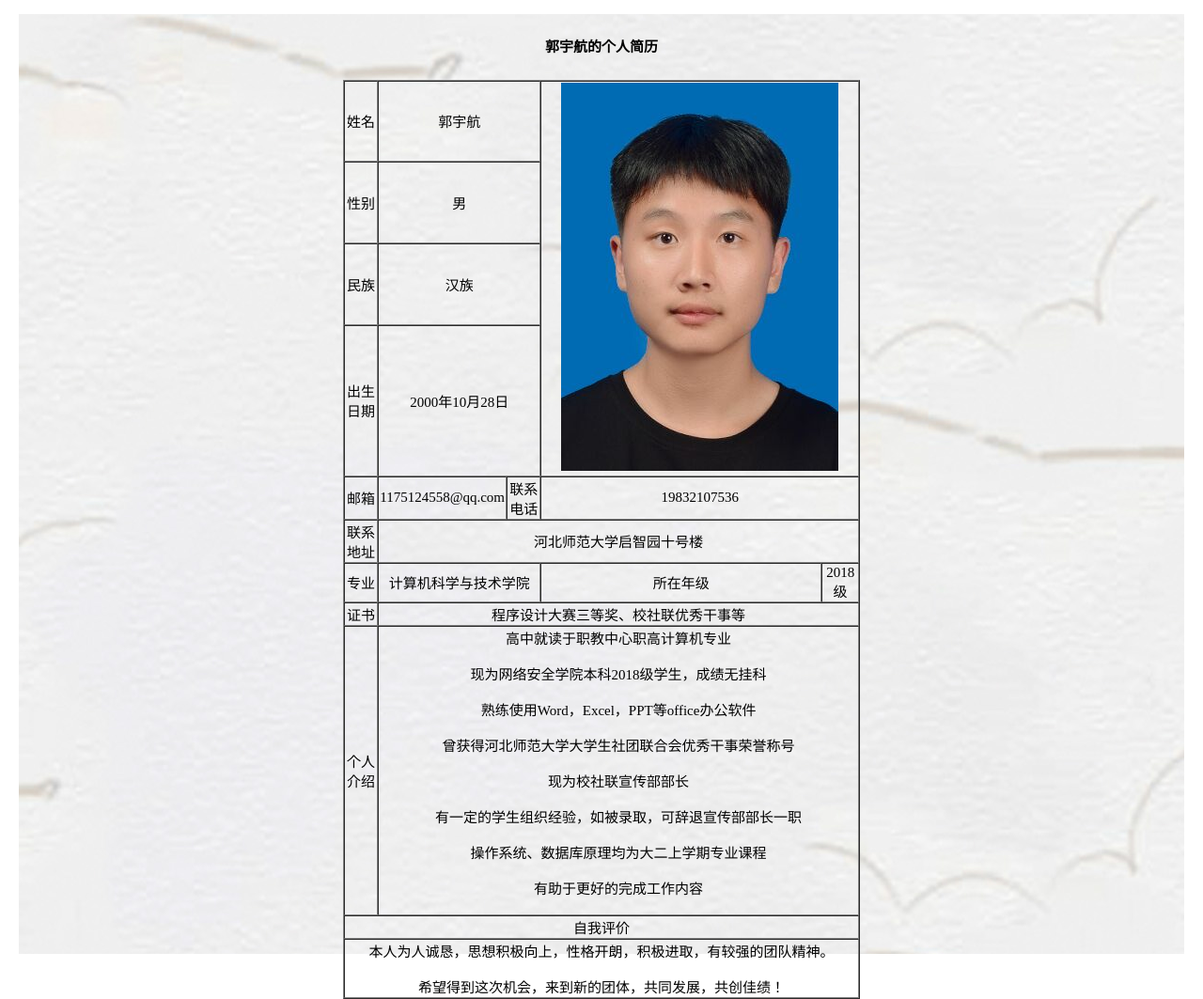
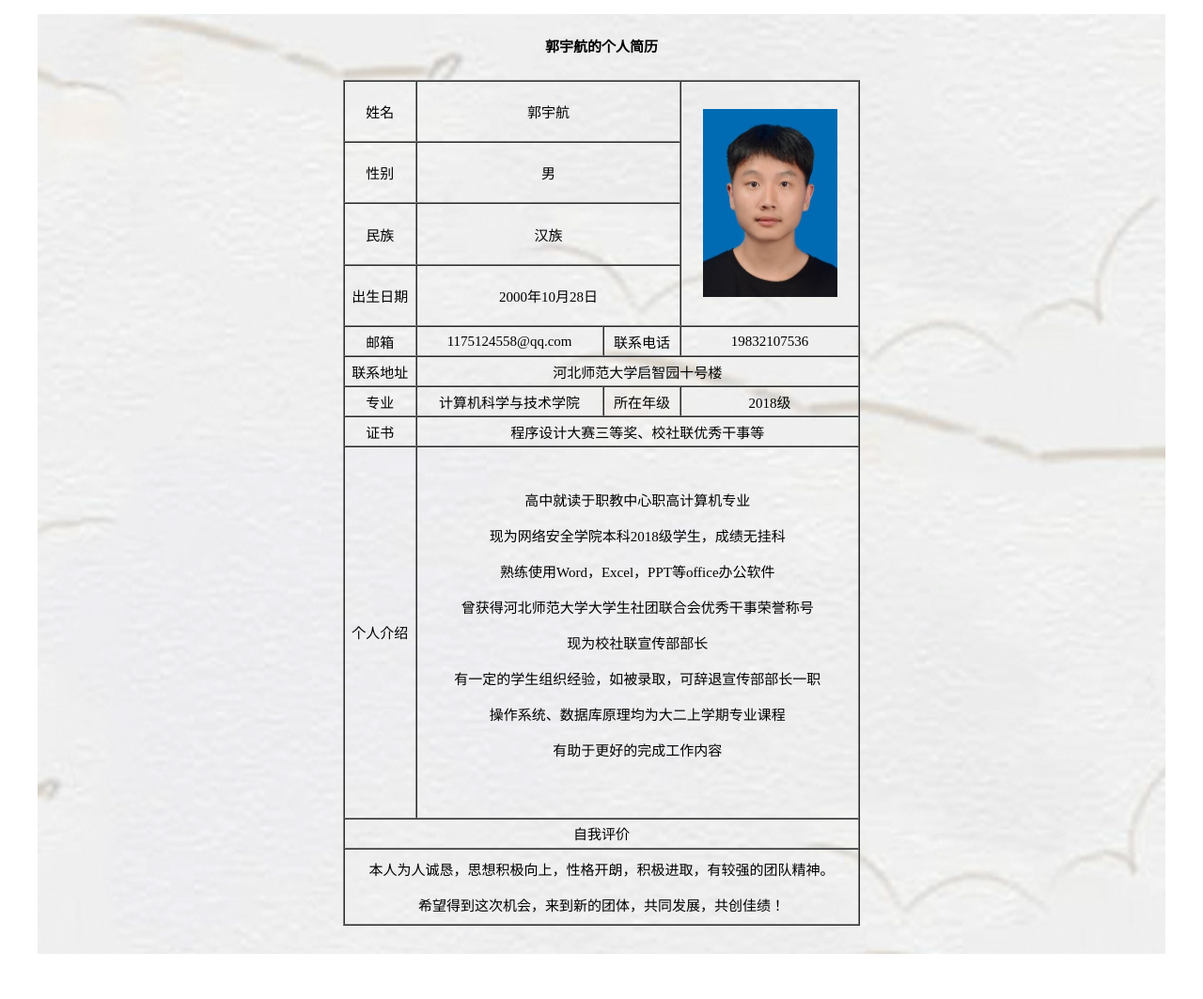
Before and after one commit to Demon109/resume, a plain HTML site: page index.html in a window 1280 px wide. Shown: the whole page at 94% size. After the commit the page ends 1015 px from the top, so only its background shows below. Drawn offline with Linux system fonts and the light colour scheme.

Commit message:
Update index.html

```diff
--- a/index.html
+++ b/index.html
@@ -4,15 +4,19 @@
 		<meta charset="utf-8"/>
 		<title>郭宇航的个人简历</title>
 		<style type="text/css">
+
 			body{
 				font-size: 15px;
 				text-align: center;
+				font-family: "微软雅黑";
+				margin: 0 auto;
+				width: 1200px;
 			}
-			div{
+			#a{
 				background-image:url(./beijing.jpg);
 				background-repeat:no-repeat ;
 				background-position: center;
-				height: 1000px;
+				height:1000px;
 			}
 			span{
 				font-weight: bolder;
@@ -25,7 +29,7 @@
 		</style>
 	</head>
 	<body>
-	<div>
+	<div id="a">
 		<p>
 			<br>
 			<span>郭宇航的个人简历</span>
@@ -33,7 +37,7 @@
 		<tr>
 			<td>姓名</td>
 			<td colspan="3">郭宇航</td>
-			<td rowspan="4" colspan="2"><img src="./pic.jpg"></td>
+			<td rowspan="4" colspan="2" style="line-height:0;"><img src="./pic.jpg"height="200px"></td>
 		</tr>
 		<tr>
 			<td>性别</td>
@@ -60,7 +64,7 @@
 		</tr>
 		<tr>
 			<td>专业</td>
-			<td colspan="3">计算机科学与技术学院</td>
+			<td colspan="2">计算机科学与技术学院</td>
 			<td>所在年级</td>
 			<td colspan="3">2018级</td>
 		</tr>
```
